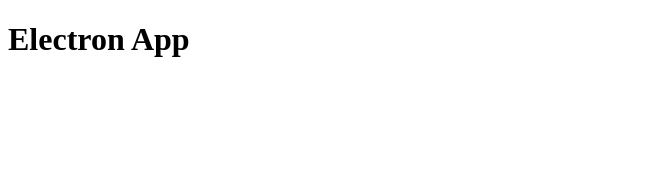
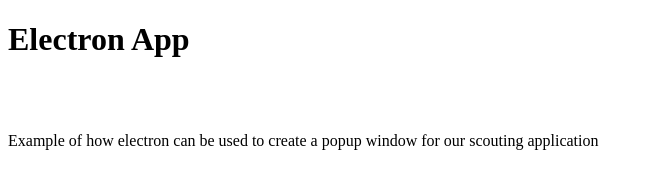
Before and after one commit to Ryan4545/Scouting_Electron_App, an Electron app: page index.html in a window 1280 px wide. Shown: the whole page, without its empty margins (0-653 px from the left). Drawn offline with Linux system fonts and the light colour scheme.

Commit message:
Update index.html

```diff
--- a/index.html
+++ b/index.html
@@ -7,6 +7,9 @@
 
 <body>
     <h1>Electron App</h1>
+    <br>
+    <br>
+    <p>Example of how electron can be used to create a popup window for our scouting application</p>
 </body>
 
 </html>
```
